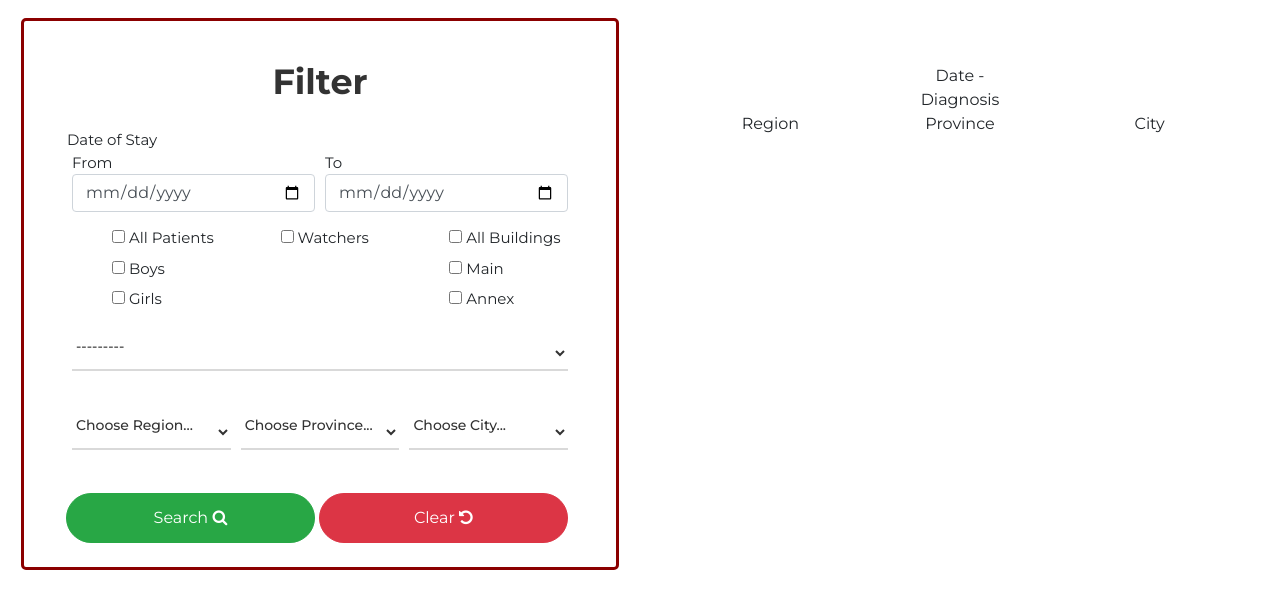
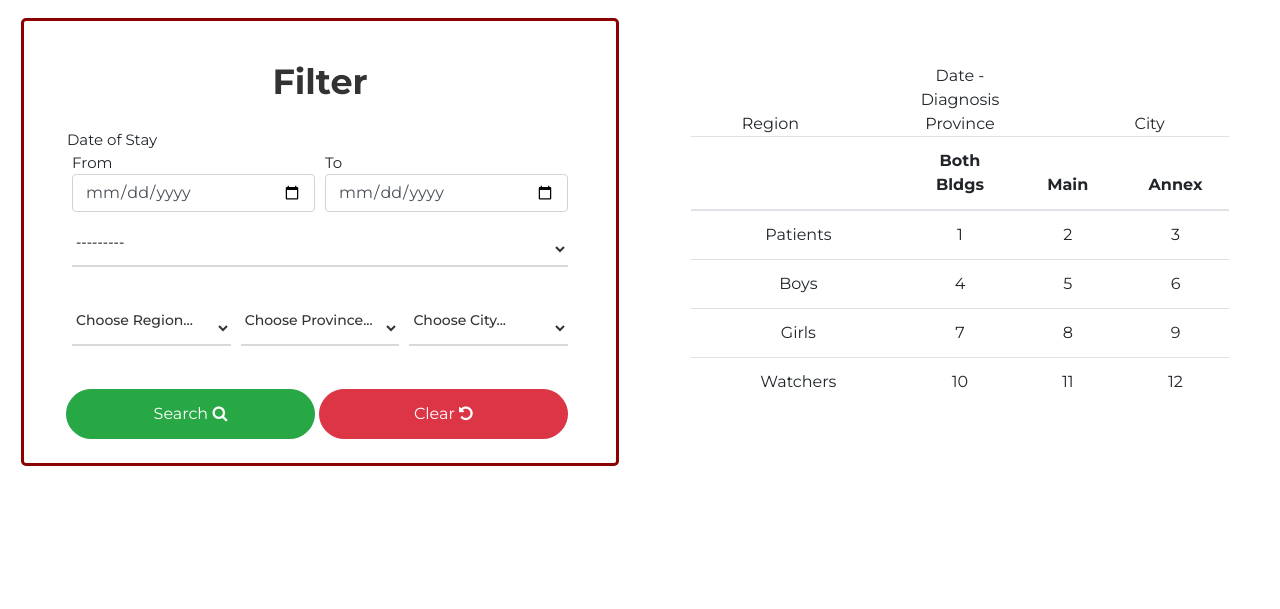
Before and after one commit to kylx/codespider, a Django app: page /inquiry/filter in a window 1280 px wide. Shown: the part 96-705 px from the top of the page. Run offline with Django 3.2, Linux system fonts and the light colour scheme; data that the repository does not hold is empty; some libraries are stand-ins or nearby versions.

Commit message:
inquiry results

```diff
--- a/main/forms.py
+++ b/main/forms.py
@@ -180,31 +180,6 @@ class FilterForm(ModelForm):
 			})
 		)
 
-    patient = forms.MultipleChoiceField (
-		widget = forms.CheckboxSelectMultiple,
-		choices = [
-			['p-a', 'All Patients'],
-			['p-b', 'Boys'],
-			['p-g', 'Girls']
-		]
-    )
-
-    watcher = forms.MultipleChoiceField (
-		widget = forms.CheckboxSelectMultiple,
-		choices = [
-			['w', 'Watchers'],
-		]
-    )
-
-    building = forms.MultipleChoiceField (
-		widget = forms.CheckboxSelectMultiple,
-		choices = [
-			['b-al', 'All Buildings'],
-			['b-ma', 'Main'],
-			['b-an', 'Annex'],
-		]
-    )
-
     class Meta:
         model = Patient
         fields = ['diagnosis', 'region', 'province', 'city']
--- a/main/static/css/inquiry.css
+++ b/main/static/css/inquiry.css
@@ -127,3 +127,26 @@ ul {
 .results-container .col-lg-12 {
 	padding: 0;
 }
+
+.f-col-1 {
+	width: 40%;
+}
+
+.f-col-2,
+.f-col-3,
+.f-col-4 {
+	width: 20%;
+}
+
+.s-col-1 {
+	width: 60%;
+
+}
+
+.s-col-2 {
+	width: 40%;
+}
+
+#id_diagnosis {
+	margin-top: 20px;
+}
--- a/main/templates/main/inquiry-filter.html
+++ b/main/templates/main/inquiry-filter.html
@@ -69,17 +69,6 @@
 									</div>
 								</div>
 								<div class="row">
-									<div class="col-lg-4">
-										{{ form.patient }}
-									</div>
-									<div class="col-lg-4">
-										{{ form.watcher }}
-									</div>
-									<div class="col-lg-4">
-										{{ form.building }}
-									</div>
-								</div>
-								<div class="row">
 									<div class="col-lg-12">
 										{{ form.diagnosis }}
 									</div>
@@ -144,6 +133,43 @@
 							{{ result.city }}
 						</div>
 					</div>
+					<table class="table">
+						<thead>
+							<tr class="table-head">
+								<th class="f-col-1"></th>
+								<th class="f-col-2">Both Bldgs</th>
+								<th class="f-col-3">Main</th>
+								<th class="f-col-4">Annex</th>
+							</tr>
+						</thead>
+
+						<tbody">
+							<tr>
+								<td class="f-col-1">Patients</td>
+								<td class="f-col-2">1</td>
+								<td class="f-col-3">2</td>
+								<td class="f-col-4">3</td>
+							</tr>
+							<tr>
+								<td class="f-col-1">Boys</td>
+								<td class="f-col-2">4</td>
+								<td class="f-col-3">5</td>
+								<td class="f-col-4">6</td>
+							</tr>
+							<tr>
+								<td class="f-col-1">Girls</td>
+								<td class="f-col-2">7</td>
+								<td class="f-col-3">8</td>
+								<td class="f-col-4">9</td>
+							</tr>
+							<tr>
+								<td class="f-col-1">Watchers</td>
+								<td class="f-col-2">10</td>
+								<td class="f-col-3">11</td>
+								<td class="f-col-4">12</td>
+							</tr>
+						</tbody>
+					</table>
 				</div>
 			</div>
 		</div>
```
Also changed, not shown: main/templates/main/inquiry-sort.html (+17 -0 lines).
